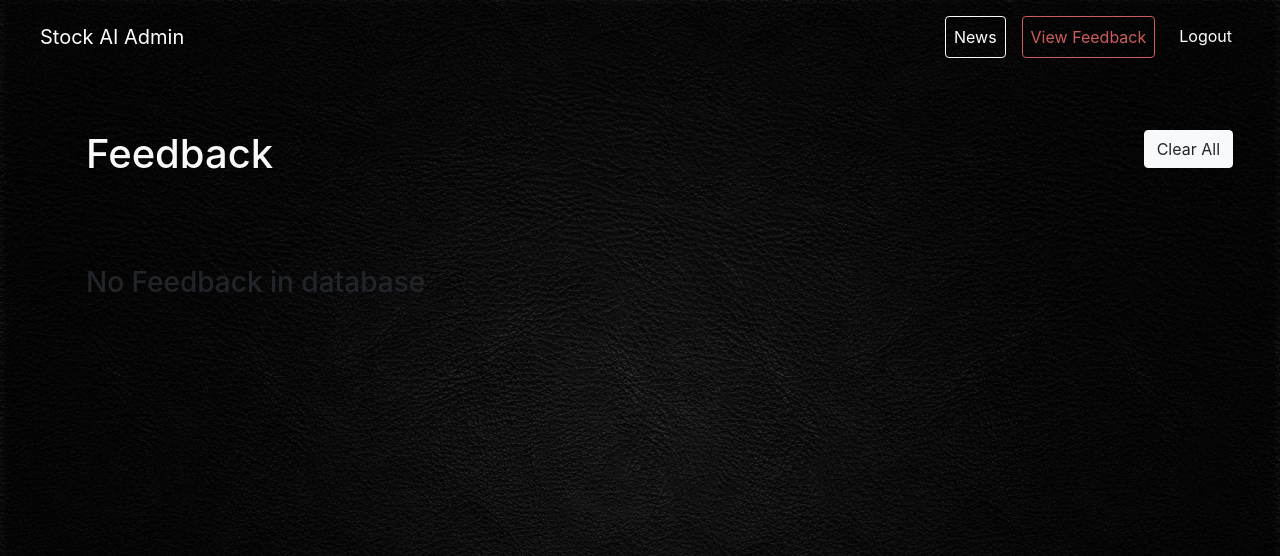
After one commit to lamestshooter468/Stock_AI, a Flask app: page /admin/feedback in a window 1280 px wide. The commit adds this page. Shown: the top 556 px of the page. Run offline with Flask 3, Linux system fonts and the light colour scheme; the visitor is signed in with stand-in values (Sample User, id 1); parts of the project's set-up code (start-up, migrations or seed data) failed here and were passed over; some libraries are stand-ins or nearby versions.

Commit message:
Feedback Function

```diff
--- a/main.py
+++ b/main.py
@@ -1,4 +1,5 @@
 import datetime
+from urllib import response
 from importlib_metadata import metadata
 from multiprocessing import connection
 from time import strftime
@@ -160,6 +161,50 @@ def adminRefreshNews():
 def admin_addNews():
     return render_template('admin_addNews.html')
 
+
+#---------------------------Feedback----------------------------
+@app.route('/aboutUs/submitForm', methods=["POST"])
+def submitFeedback():
+    try:
+        db = shelve.open('feedback.db', "r")
+        feedbackdb = db["feedback"]
+        db.close()
+    except:
+        feedbackdb = []
+    feedback = {}
+    feedback["feedbackHeading"] = request.form["feedbackHeading"]
+    feedback["feedbackComment"] = request.form["feedbackComment"]
+    feedback["utctime"] = str(datetime.now(timezone.utc).replace(microsecond=0).isoformat())
+    feedbackdb.append(feedback)
+    db = shelve.open('feedback.db', "c")
+    db["feedback"] = feedbackdb
+    db.close()
+
+    return redirect(url_for('aboutUs'))
+
+@app.route('/admin/feedback', methods=["GET"])
+def adminFeedback():
+    if session.get("admin"):
+        try:
+            db = shelve.open('feedback.db', "r")
+            feedbackdb = db["feedback"]
+            db.close()
+        except:
+            feedbackdb = []
+        return render_template('adminFeedback.html',feedbackdb=feedbackdb)
+    else:
+        return redirect(url_for('adminLogin'))
+
+@app.route('/feedback/clearall', methods=["POST"])
+def feedbackClearall():
+    if session.get("admin"):
+        db = shelve.open('feedback.db', "c")
+        db["feedback"] = []
+        db.close()
+
+        return redirect(url_for('adminFeedback'))
+    else:
+        return redirect(url_for('adminLogin'))
 
 # -------------------------template_filter----------------------
 @app.template_filter()
--- /dev/null
+++ b/templates/adminFeedback.html
@@ -0,0 +1,45 @@
+{% extends "adminMain.html" %}
+{% set active_page = "Admin Feedback" %}
+
+{% block title %}Admin Feedback{% endblock %}
+
+{% block content %}
+<!-- Put your html codes here! -->
+
+<div class="p-3 mr-3 text-light float-right">
+    <form action="/feedback/clearall" method="post">
+        <button type="submit" class="btn btn-light">Clear All</button>
+    </form>
+</div>
+<div class="container p-3 my-5 text-light">
+    <h1>Feedback</h1>
+</div>
+{% if feedbackdb %}
+<div class="p-3">
+    <table class="table table-striped table-dark">
+        <thead>
+            <tr>
+            <th scope="col">#</th>
+            <th scope="col">Heading</th>
+            <th scope="col">Comment</th>
+            <th scope="col">Feedback Date</th>
+            </tr>
+        </thead>
+        <tbody>
+            {%for feedback in feedbackdb %}
+            <tr>
+            <th scope="row">{{loop.index}}</th>
+            <td>{{ feedback["feedbackHeading"] }}</td>
+            <td>{{ feedback["feedbackComment"] }}</td>
+            <td>{{ feedback["utctime"].split('00:00')[0]|timeAgo }} ago</td>
+            </tr>
+            {%endfor%}
+        </tbody>
+    </table>
+</div>
+
+
+{% else %}
+<h3 class="container p-3 my-5">No Feedback in database</h3>
+{% endif %}
+{% endblock %}
--- a/templates/includes/_adminNavbar.html
+++ b/templates/includes/_adminNavbar.html
@@ -13,8 +13,8 @@
       href="/admin/news">News</a>
     </li>
     <li class="nav-item ml-3">
-      <a class="{{ 'active border-active' if active_page == 'Feedback' else 'border-light' }} nav-link border rounded"
-      href="#">View Feedback</a>
+      <a class="{{ 'active border-active' if active_page == 'Admin Feedback' else 'border-light' }} nav-link border rounded"
+      href="/admin/feedback">View Feedback</a>
     </li>
     <li class="nav-item ml-3">
         <a class="nav-link" href="/admin/logout">Logout</a>
```
Also changed, not shown: templates/aboutUs.html (+5 -5 lines), 3 other files.
